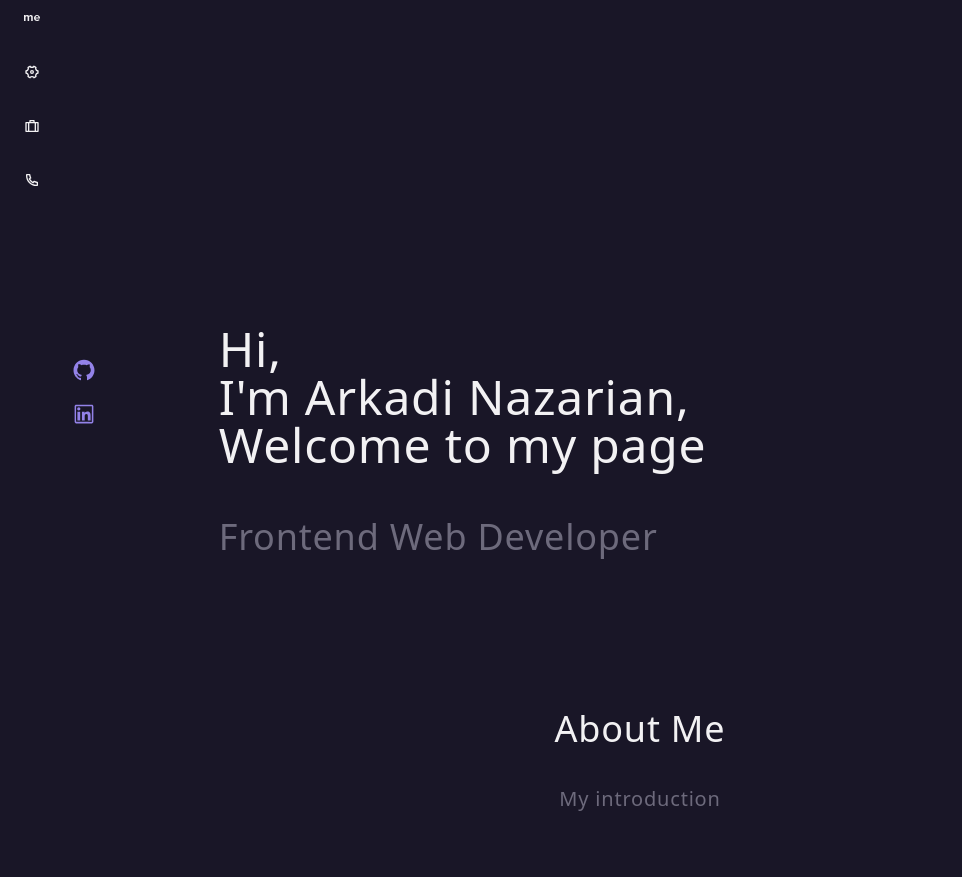
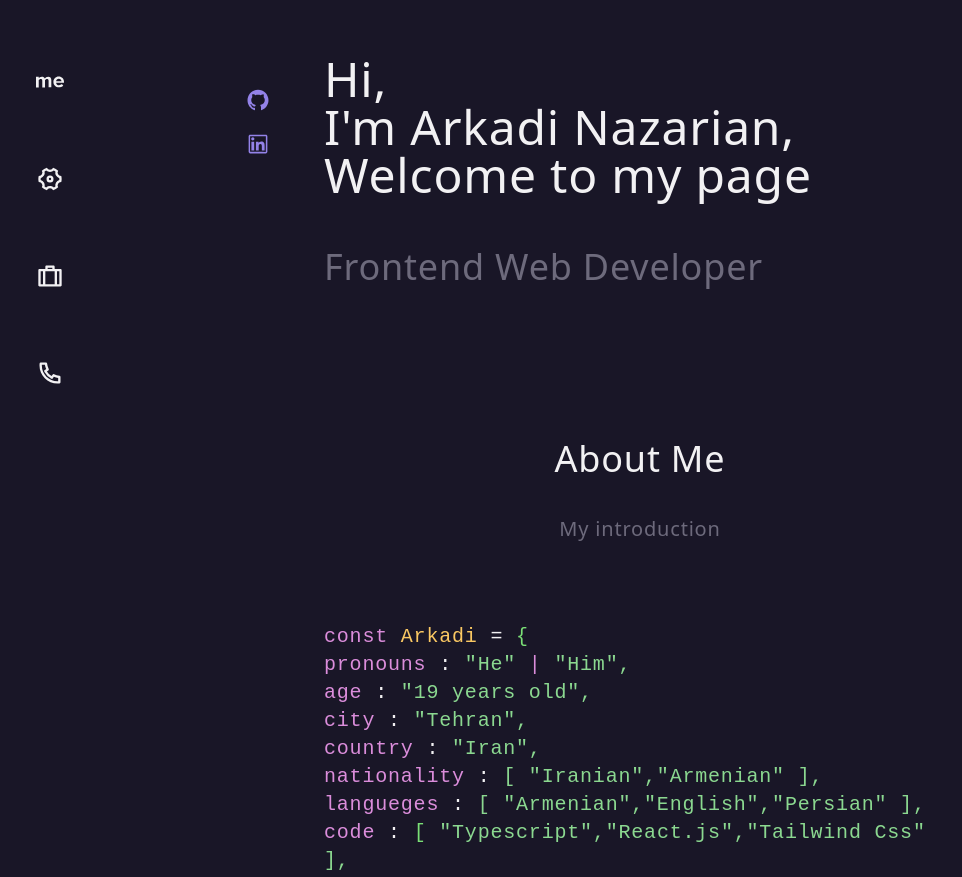
Before and after one commit to ArkadiNazarian/portfolio, a React (Create React App) app: page / in a window 1280 px wide. Shown: the part 81-958 px from the top of the page, without its empty margins (0-962 px from the left). Built offline with nearby package versions, Linux system fonts and the light colour scheme.

Commit message:
navbar made

```diff
--- a/src/About/about.tsx
+++ b/src/About/about.tsx
@@ -21,11 +21,11 @@ export const About = () => {
                     <br />
                     <span className="tw-text-code"> langueges </span> <span className="tw-text-primary"> : </span> <span className="tw-text-property">[ "Armenian","English","Persian" ],</span>
                     <br />
-                    <span className="tw-text-code"> code </span><span className="tw-text-primary"> : </span> <span className="tw-text-curlybrackets"> [ </span><span className="tw-text-property">"Typescript",</span><span className="tw-text-property">"Javascript",</span><span className="tw-text-property">"React.js",</span><span className="tw-text-property">"Tailwind Css" ],</span>
+                    <span className="tw-text-code"> code </span><span className="tw-text-primary"> : </span> <span className="tw-text-curlybrackets"> [ </span><span className="tw-text-property">"Typescript",</span><span className="tw-text-property">"React.js",</span><span className="tw-text-property">"Tailwind Css" ],</span>
                     <br />
-                    <span className="tw-text-code"> askMeAbout </span> <span className="tw-text-primary"> : </span> <span className="tw-text-curlybrackets">  [ </span> <span className="tw-text-curlybrackets">"web dev",</span><span className="tw-text-curlybrackets">"Frontend"</span><span className="tw-text-curlybrackets"> ],</span>
+                    <span className="tw-text-code"> askMeAbout </span> <span className="tw-text-primary"> : </span> <span className="tw-text-curlybrackets">  [ </span> <span className="tw-text-curlybrackets">"Web Development",</span><span className="tw-text-curlybrackets">"Frontend"</span><span className="tw-text-curlybrackets"> ],</span>
                     <br />
-                    <span className="tw-text-code"> currentFocus </span> <span className="tw-text-primary"> : </span> <span className="tw-text-curlybrackets">"Updating my knowledge",</span>
+                    <span className="tw-text-code"> currentFocus </span> <span className="tw-text-primary"> : </span> <span className="tw-text-curlybrackets">"Developing My Technical Skills",</span>
                     <br />
                     <span className="tw-text-curlybrackets">&#125;;</span>
                 </code>
--- a/src/App.tsx
+++ b/src/App.tsx
@@ -5,20 +5,22 @@ import { Qualification } from './Qualification/qualification';
 import { Skills } from './Skills/skills';
 import { FiHome } from "react-icons/fi";
 import { SiAboutdotme } from "react-icons/si";
-import { RiPhoneLine,RiSettings4Line,RiSuitcaseLine } from "react-icons/ri";
+import { RiPhoneLine, RiSettings4Line, RiSuitcaseLine } from "react-icons/ri";
 
 export function App() {
   return (
     <div className="tw-h-screen tw-bg-background tw-font-sans tw-tracking-wider">
-      <div >
-        <div className="tw-flex tw-text-primary tw-flex-col tw-sticky tw-top-5 ">
-          <Link className="tw-cursor-pointer tw-m-4 hover:tw-text-purple" to="home" smooth={true} duration={1000}><FiHome/></Link>
-          <Link className="tw-cursor-pointer tw-m-4 hover:tw-text-purple" to="about" smooth={true} duration={1000}><SiAboutdotme/></Link>
-          <Link className="tw-cursor-pointer tw-m-4 hover:tw-text-purple" to="skills" smooth={true} duration={1000}><RiSettings4Line/></Link>
-          <Link className="tw-cursor-pointer tw-m-4 hover:tw-text-purple" to="qualification" smooth={true} duration={1000}><RiSuitcaseLine/></Link>
-          <Link className="tw-cursor-pointer tw-m-4 hover:tw-text-purple" to="contact" smooth={true} duration={1000}><RiPhoneLine/></Link>
+      <div className='tw-grid tw-grid-cols-8'>
+        <div className='tw-col-start-1'>
+          <div className="tw-flex tw-text-primary tw-flex-col tw-sticky tw-top-5 ">
+            <Link to="home" smooth={true} duration={1000}><FiHome className='tw-text-4xl tw-w-7 tw-cursor-pointer tw-m-7 hover:tw-text-purple' /></Link>
+            <Link to="about" smooth={true} duration={1000}><SiAboutdotme className='tw-text-4xl tw-w-7 tw-cursor-pointer tw-m-7 hover:tw-text-purple' /></Link>
+            <Link to="skills" smooth={true} duration={1000}><RiSettings4Line className='tw-text-4xl tw-w-7 tw-cursor-pointer tw-m-7 hover:tw-text-purple' /></Link>
+            <Link to="qualification" smooth={true} duration={1000}><RiSuitcaseLine className='tw-text-4xl tw-w-7 tw-cursor-pointer tw-m-7 hover:tw-text-purple' /></Link>
+            <Link to="contact" smooth={true} duration={1000}><RiPhoneLine className='tw-text-4xl tw-w-7 tw-cursor-pointer tw-m-7 hover:tw-text-purple' /></Link>
+          </div>
         </div>
-        <div className='tw-bg-background'>
+        <div className='tw-bg-background tw-col-start-2 tw-col-end-8'>
           <section id='home'>
             <Home />
           </section>
--- a/src/Home/home.tsx
+++ b/src/Home/home.tsx
@@ -3,8 +3,8 @@ export const Home = () => {
     return (
         <div className='tw-grid tw-grid-cols-6 tw-pt-20'>
             <div className='tw-text-2xl tw-flex tw-flex-col tw-mt-20 tw-ml-16'>
-                <a className='tw-cursor-pointer tw-mb-3 tw-text-purple ' href='https://github.com/ArkadiNazarian' target="_blank"><AiFillGithub /></a>
-                <a className='tw-cursor-pointer tw-text-purple ' href='https://www.linkedin.com/in/arkadi-nazarian-ab17b2231/' target="_blank" ><AiOutlineLinkedin /></a>
+                <a className='tw-cursor-pointer tw-mb-3 tw-pl-4 tw-text-purple ' href='https://github.com/ArkadiNazarian' target="_blank"><AiFillGithub /></a>
+                <a className='tw-cursor-pointer tw-pl-4 tw-text-purple ' href='https://www.linkedin.com/in/arkadi-nazarian-ab17b2231/' target="_blank" ><AiOutlineLinkedin /></a>
             </div>
             <div className="tw-col-start-2 tw-col-span-4">
                 <p className='tw-text-5xl tw-text-primary'>Hi,<br />I'm Arkadi Nazarian,<br/>Welcome to my page</p>
```
